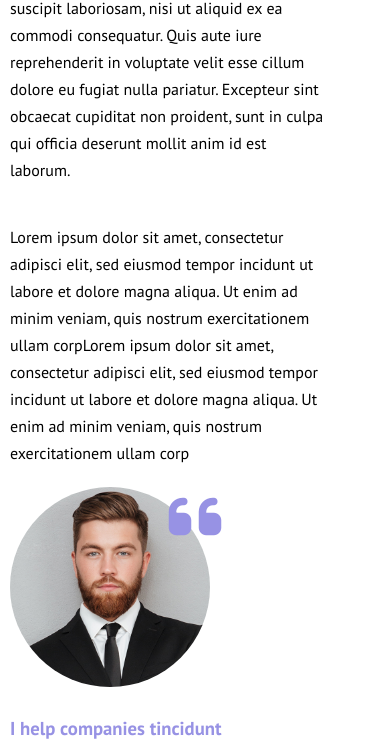
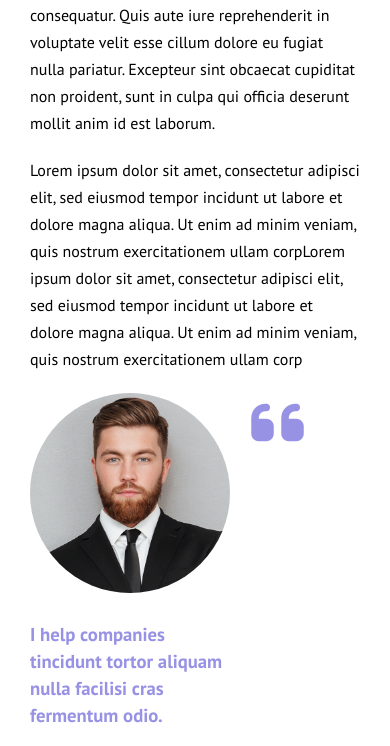
Before and after one commit to Fabrizio-padula-hub/htmlcss-responsive-layout, a plain HTML site: page index.html in a window 390 px wide. Shown: the part 8104-8850 px from the top of the page. Drawn offline with Linux system fonts and the light colour scheme.

Commit message:
fix: repositioning about-us section

```diff
--- a/style.css
+++ b/style.css
@@ -311,6 +311,12 @@ header .logo, header .menu{
     .benefit .col{
         width: 50%;
     }
+    .about-us .text{
+        padding: 30px;
+    }
+    .picture .fa-solid{
+        left: 75%;
+    }
 }
 
 
@@ -335,5 +341,10 @@ header .logo, header .menu{
     .about-us .picture,
     .about-us .text{
         width: 100%;
+        padding: 0px 20px;
+    }
+    .about-us p{
+        padding: 0;
+        margin-bottom: 20px;
     }
 }
```
